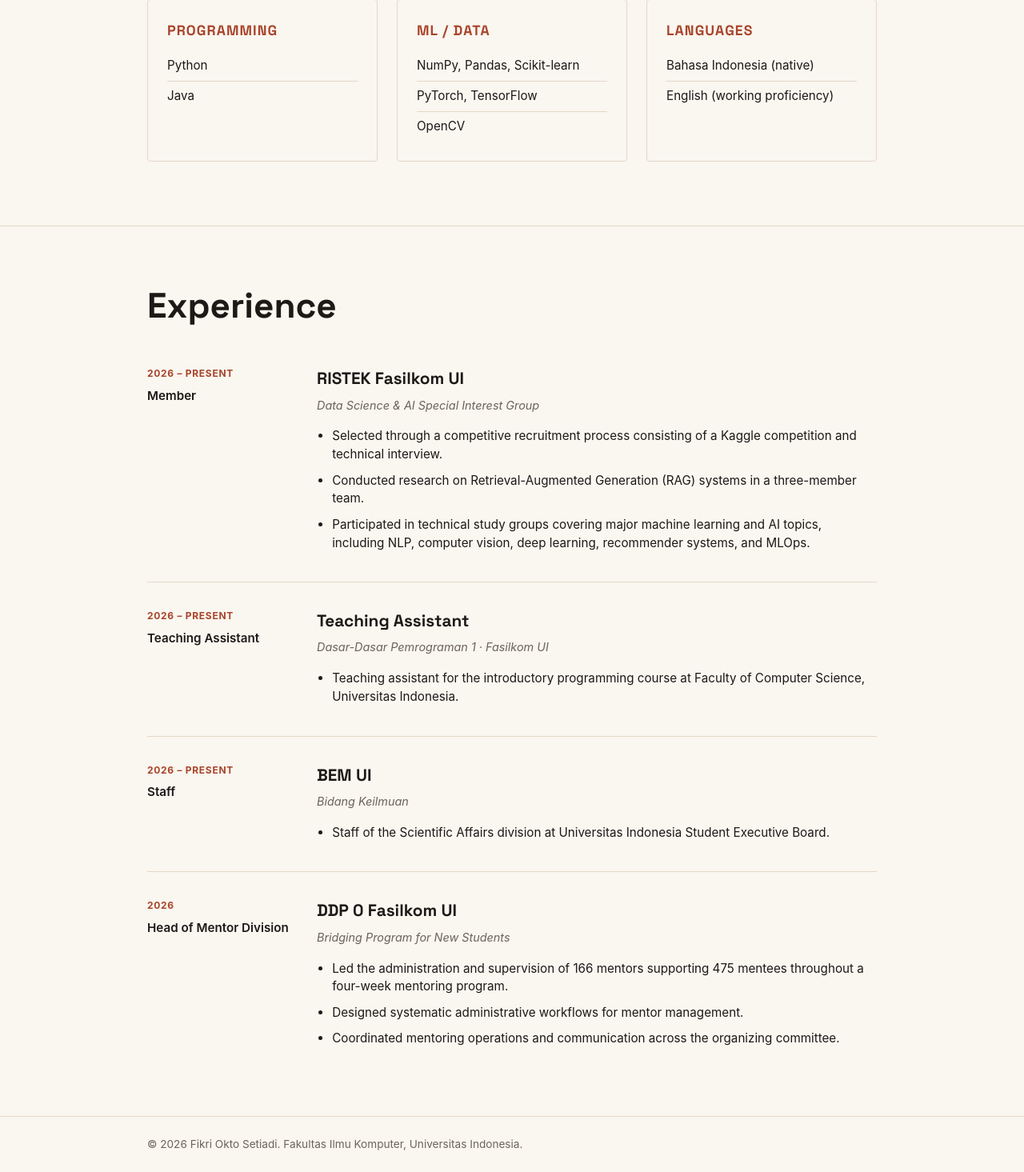
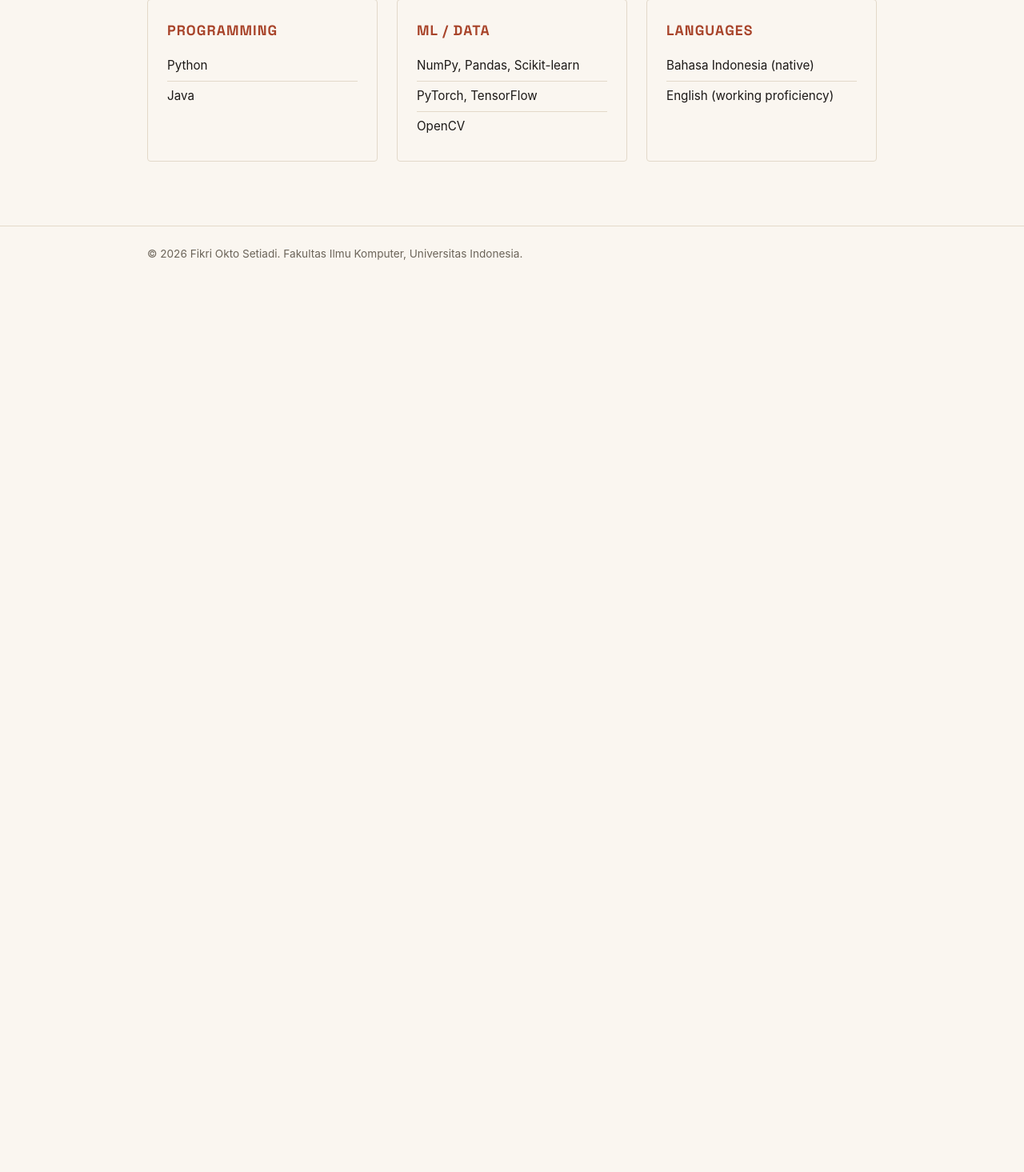
Before and after one commit to fikrioktos/myportofolio, a Django app: page / in a window 1280 px wide. Shown: the part 789-2254 px from the top of the page at 80% size. After the commit the page ends 1114 px from the top, so only its background shows below. Run offline with Django 5.2, Linux system fonts and the light colour scheme.

Commit message:
refactor(experience): pindahkan daftar experience dari index.html ke halaman Experience

```diff
--- a/templates/index.html
+++ b/templates/index.html
@@ -83,72 +83,6 @@
             </div>
         </section>
 
-        <section class="experience" id="experience">
-            <div class="container">
-                <h2 class="section-title">Experience</h2>
-                <div class="timeline">
-                    <article class="timeline-item">
-                        <div class="timeline-meta">
-                            <span class="timeline-period">2026 – Present</span>
-                            <span class="timeline-role">Member</span>
-                        </div>
-                        <div class="timeline-content">
-                            <h3>RISTEK Fasilkom UI</h3>
-                            <p class="timeline-org">Data Science &amp; AI Special Interest Group</p>
-                            <ul>
-                                <li>Selected through a competitive recruitment process consisting of a Kaggle competition and technical interview.</li>
-                                <li>Conducted research on Retrieval-Augmented Generation (RAG) systems in a three-member team.</li>
-                                <li>Participated in technical study groups covering major machine learning and AI topics, including NLP, computer vision, deep learning, recommender systems, and MLOps.</li>
-                            </ul>
-                        </div>
-                    </article>
-
-                    <article class="timeline-item">
-                        <div class="timeline-meta">
-                            <span class="timeline-period">2026 – Present</span>
-                            <span class="timeline-role">Teaching Assistant</span>
-                        </div>
-                        <div class="timeline-content">
-                            <h3>Teaching Assistant</h3>
-                            <p class="timeline-org">Dasar-Dasar Pemrograman 1 &middot; Fasilkom UI</p>
-                            <ul>
-                                <li>Teaching assistant for the introductory programming course at Faculty of Computer Science, Universitas Indonesia.</li>
-                            </ul>
-                        </div>
-                    </article>
-
-                    <article class="timeline-item">
-                        <div class="timeline-meta">
-                            <span class="timeline-period">2026 – Present</span>
-                            <span class="timeline-role">Staff</span>
-                        </div>
-                        <div class="timeline-content">
-                            <h3>BEM UI</h3>
-                            <p class="timeline-org">Bidang Keilmuan</p>
-                            <ul>
-                                <li>Staff of the Scientific Affairs division at Universitas Indonesia Student Executive Board.</li>
-                            </ul>
-                        </div>
-                    </article>
-
-                    <article class="timeline-item">
-                        <div class="timeline-meta">
-                            <span class="timeline-period">2026</span>
-                            <span class="timeline-role">Head of Mentor Division</span>
-                        </div>
-                        <div class="timeline-content">
-                            <h3>DDP 0 Fasilkom UI</h3>
-                            <p class="timeline-org">Bridging Program for New Students</p>
-                            <ul>
-                                <li>Led the administration and supervision of 166 mentors supporting 475 mentees throughout a four-week mentoring program.</li>
-                                <li>Designed systematic administrative workflows for mentor management.</li>
-                                <li>Coordinated mentoring operations and communication across the organizing committee.</li>
-                            </ul>
-                        </div>
-                    </article>
-                </div>
-            </div>
-        </section>
     </main>
 
     <footer class="site-footer">
```
Also changed, not shown: templates/experience.html (+18 -16 lines).
